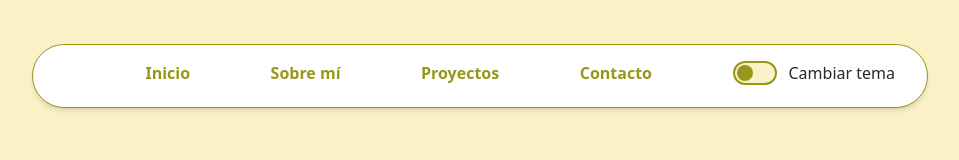
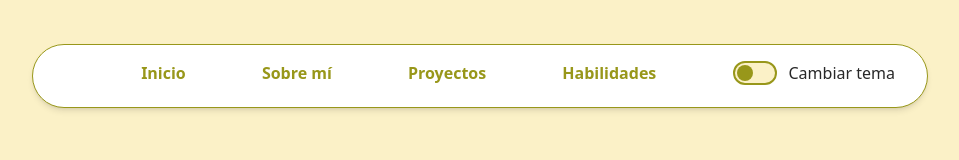
Before and after one commit to facundopidal/Portfolio, an Angular app: page / in a window 1280 px wide. Shown: the top 160 px of the page, without its empty margins (160-1119 px from the left). Built offline with nearby package versions, Linux system fonts and the light colour scheme.

Commit message:
refactor nav bar and sections for improved structure and accessibility

```diff
--- a/src/app/components/nav-bar/nav-bar.component.html
+++ b/src/app/components/nav-bar/nav-bar.component.html
@@ -1,8 +1,8 @@
 <header class="max-w-4xl mx-auto sticky top-0 z-10 pt-5 pb-10 mb-6"
     [class.scrolled]="isScrolled">
-    <nav class="bg-white dark:bg-[#181818] shadow-md rounded-full px-8 py-4 max-w-5xl mx-auto flex items-center justify-center border-[1px] gap-4 sm:gap-0 border-secondary dark:border-dark-secondary">
+    <nav class="bg-white dark:bg-[#181818] shadow-md rounded-full px-8 py-4 max-w-5xl mx-auto flex items-center justify-around border-[1px] gap-4 sm:gap-0 border-secondary dark:border-dark-secondary">
     <!-- Botón de menú para móvil -->
-        <button class="sm:hidden text-secondary dark:text-dark-secondary focus:outline-none self-stretch" (click)="isMobileMenuOpen = !isMobileMenuOpen">
+        <button class="sm:hidden text-secondary dark:text-dark-secondary focus:outline-none" (click)="isMobileMenuOpen = !isMobileMenuOpen">
             <svg xmlns="http://www.w3.org/2000/svg" class="h-6 w-6" fill="none" viewBox="0 0 24 24" stroke="currentColor">
             @if(isMobileMenuOpen){
                 <path stroke-linecap="round" stroke-linejoin="round" stroke-width="2" d="M6 18L18 6M6 6l12 12" />
@@ -18,7 +18,7 @@
             <a href="#" class="text-secondary dark:text-dark-secondary hover:text-secondary-2 hover:dark:text-dark-secondary-2 hover:scale-110 transition-all">Inicio</a>
             <a href="#about-me" class="text-secondary dark:text-dark-secondary hover:text-secondary-2 hover:dark:text-dark-secondary-2 hover:scale-110 transition-all">Sobre mí</a>
             <a href="#projects" class="text-secondary dark:text-dark-secondary hover:text-secondary-2 hover:dark:text-dark-secondary-2 hover:scale-110 transition-all">Proyectos</a>
-            <a href="#contact" class="text-secondary dark:text-dark-secondary hover:text-secondary-2 hover:dark:text-dark-secondary-2 hover:scale-110 transition-all">Contacto</a>
+            <a href="#skills" class="text-secondary dark:text-dark-secondary hover:text-secondary-2 hover:dark:text-dark-secondary-2 hover:scale-110 transition-all">Habilidades</a>
         </div>
 
         <!-- Menú móvil -->
@@ -28,7 +28,7 @@
                 <a href="#" class="block px-4 py-2 text-secondary dark:text-dark-secondary hover:bg-gray-100 dark:hover:bg-gray-800">Inicio</a>
                 <a href="#about-me" class="block px-4 py-2 text-secondary dark:text-dark-secondary hover:bg-gray-100 dark:hover:bg-gray-800">Sobre mí</a>
                 <a href="#projects" class="block px-4 py-2 text-secondary dark:text-dark-secondary hover:bg-gray-100 dark:hover:bg-gray-800">Proyectos</a>
-                <a href="#contact" class="block px-4 py-2 text-secondary dark:text-dark-secondary hover:bg-gray-100 dark:hover:bg-gray-800">Contacto</a>
+                <a href="#skills" class="block px-4 py-2 text-secondary dark:text-dark-secondary hover:bg-gray-100 dark:hover:bg-gray-800">Habilidades</a>
             </div>
         }
 
--- a/src/app/components/theme-switch/theme-switch.component.html
+++ b/src/app/components/theme-switch/theme-switch.component.html
@@ -2,5 +2,5 @@
     <input type="checkbox" class="sr-only peer" (change)="toggleTheme($event)" [checked]="isDarkTheme">
     <div class="w-11 h-6 bg-primary rounded-full peer peer-checked:bg-dark-primary peer-focus:ring-4 peer-focus:ring-blue-300 transition-all duration-300 border-2 border-secondary peer-checked:border-dark-secondary"></div>
     <div class="absolute left-1 top-1 w-4 h-4 bg-secondary rounded-full transition-transform duration-300 transform peer-checked:translate-x-5 peer-checked:bg-dark-secondary peer-checked:border-dark-secondary"></div>
-    <span class="ml-3 text-fg dark:text-dark-fg">Cambiar tema</span>
+    <span class="ml-3 text-fg dark:text-dark-fg hidden sm:inline">Cambiar tema</span>
 </label>
--- a/src/app/sections/about-me/about-me.component.html
+++ b/src/app/sections/about-me/about-me.component.html
@@ -1,4 +1,4 @@
-<section class="max-w-2xl md:max-w-4xl m-auto mb-20">
+<section id="about-me" class="max-w-2xl md:max-w-4xl m-auto mb-20 scroll-mt-20">
     <h3 class="text-2xl font-bold text-fg dark:text-dark-fg mb-8">Sobre Mí</h3>
     <article class="w-full m-auto md:max-w-3xl bg-white dark:bg-[#181818] p-6 rounded-lg shadow-md">
         <ul class="w-full md:w-2xl m-auto text-fg dark:text-dark-fg text-pretty text-justify hyphens-auto">
--- a/src/app/sections/projects/projects.component.html
+++ b/src/app/sections/projects/projects.component.html
@@ -1,4 +1,4 @@
-<section class="max-w-4xl mx-auto mb-20">
+<section id="projects" class="max-w-4xl mx-auto mb-20 scroll-mt-20">
     <h3 class="text-2xl font-bold text-fg dark:text-dark-fg mb-8">Proyectos Recientes</h3>
 
     <div class="flex flex-col gap-4 items-center">
--- a/src/app/sections/skills/skills.component.html
+++ b/src/app/sections/skills/skills.component.html
@@ -1,4 +1,4 @@
-<section class="max-w-4xl mx-auto mb-20">
+<section id="skills" class="max-w-4xl mx-auto mb-20 scroll-mt-20">
   <h3 class="text-2xl font-bold text-fg dark:text-dark-fg mb-8">Habilidades Técnicas</h3>
   <div class="grid grid-cols-1 sm:grid-cols-2 md:grid-cols-3 gap-4 mx-auto">
     @for (category of skillsEntries; track category[0]) {
```
